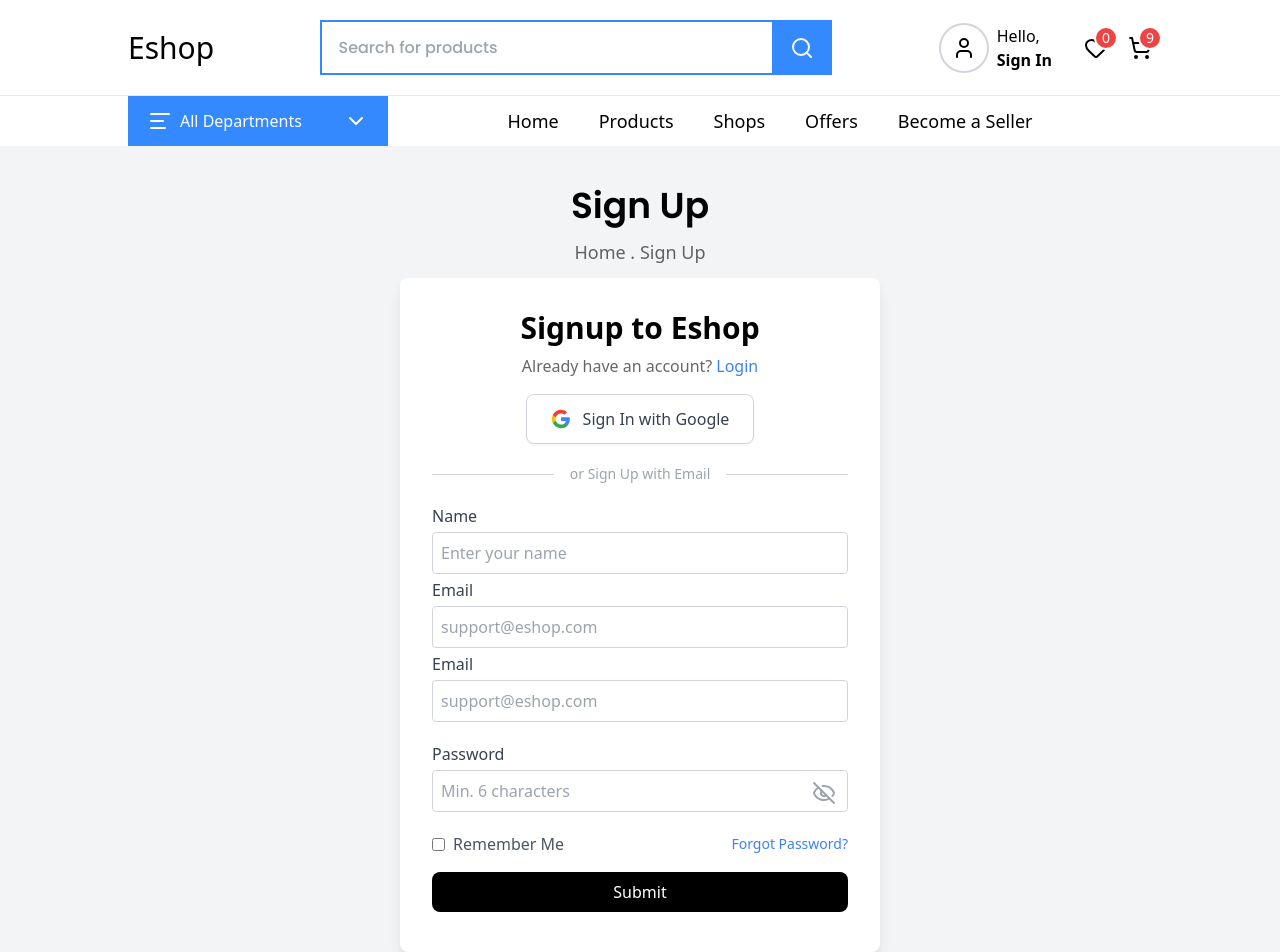
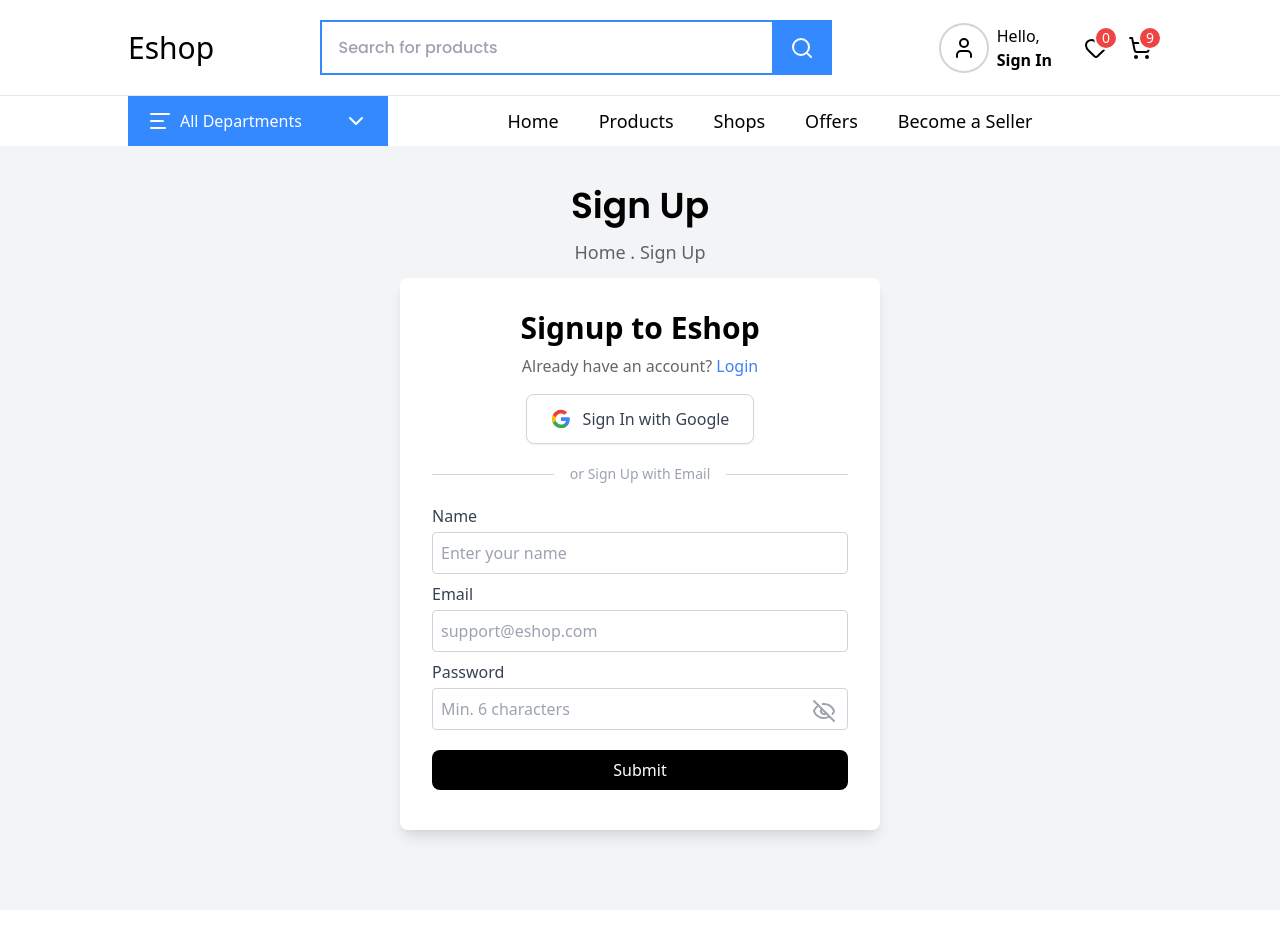
Before and after one commit to shayandutta/eshop, a Next.js app in the folder apps/user-ui/: page /signup in a window 1280 px wide. Shown: the top 952 px of the page. After the commit the page ends 910 px from the top, so only its background shows below. Built offline with nearby package versions, Linux system fonts and the light colour scheme.

Commit message:
feat: added sign up with tanstack

```diff
--- a/apps/user-ui/src/app/(routes)/login/page.tsx
+++ b/apps/user-ui/src/app/(routes)/login/page.tsx
@@ -75,7 +75,7 @@
               </p>
             )}
 
-            <label className="block text-gray-700 mt-4 mb-1">Password</label>
+            <label className="block text-gray-700 mt-2 mb-1">Password</label>
             <div className="relative">
               <input
                 type={passwordVisible ? 'text' : 'password'}
--- a/apps/user-ui/src/app/(routes)/signup/page.tsx
+++ b/apps/user-ui/src/app/(routes)/signup/page.tsx
@@ -1,10 +1,12 @@
 'use client';
 import GoogleButton from '@/shared/components/google-button';
+import { useMutation } from '@tanstack/react-query';
 import { Eye, EyeOff } from 'lucide-react';
 import Link from 'next/link';
 import { useRouter } from 'next/navigation';
-import React, { useState } from 'react';
-import { useForm } from 'react-hook-form';
+import React, { useRef, useState } from 'react';
+import { set, useForm } from 'react-hook-form';
+import axios from 'axios';
 
 type FormData = {
   name: string;
@@ -15,7 +17,13 @@
 const SignUp = () => {
   const [passwordVisible, setPasswordVisible] = useState(false);
   const [serverError, setServerError] = useState<string | null>(null);
+  const [showOtp, setShowOtp] = useState(false);
   const [rememberMe, setRememberMe] = useState(false);
+  const [canResend, setCanResend] = useState(true);
+  const [timer, setTimer] = useState(60);
+  const [otp, setOtp] = useState(['', '', '', '']);
+  const [userData, setUserData] = useState<FormData | null>(null);
+  const inputRefs = useRef<(HTMLInputElement | null)[]>([]);
   const router = useRouter();
 
   const {
@@ -24,9 +32,73 @@
     formState: { errors },
   } = useForm<FormData>();
 
+  const startResendTimer = () => {
+    const interval = setInterval(() => {
+      setTimer((prev) => {
+        if (prev <= 1) {
+          clearInterval(interval);
+          setCanResend(true);
+          return 0; // reset timer for next time
+        }
+        return prev - 1;
+      });
+    }, 1000);
+  };
+
+  const signupMutation = useMutation({
+    mutationFn: async (data: FormData) => {
+      // Backend exposes the register route at POST /api/v1/register
+      const response = await axios.post(
+        `${process.env.NEXT_PUBLIC_SERVER_URI}/auth/api/v1/register`,
+        data,
+      );
+      return response.data;
+    },
+    onSuccess: (_, formData) => {
+      setUserData(formData);
+      setShowOtp(true);
+      setCanResend(false);
+      setTimer(60);
+      startResendTimer();
+    },
+  });
+
   const onSubmit = (data: FormData) => {
+    // console.log('Form Data:', data);
+    signupMutation.mutate(data);
+  };
 
+  const handleOtpChange = (index: number, value: string) => {
+    // Allow empty string so Backspace can clear the input when user deletes
+    if (value === '') {
+      const newOtp = [...otp];
+      newOtp[index] = '';
+      setOtp(newOtp);
+      return;
+    }
+    // Accept only a single digit (handle paste by taking last digit)
+    const lastChar = value.slice(-1);
+    if (!/^[0-9]$/.test(lastChar)) return;
+
+    const newOtp = [...otp];
+    newOtp[index] = lastChar;
+    setOtp(newOtp);
+    // Move focus to next input after a valid digit
+    if (index < inputRefs.current.length - 1) {
+      inputRefs.current[index + 1]?.focus();
+    }
   };
+
+  const handleOtpKeyDown = (
+    index: number,
+    e: React.KeyboardEvent<HTMLInputElement>,
+  ) => {
+    if (e.key === 'Backspace' && !otp[index] && index > 0) {
+      inputRefs.current[index - 1]?.focus();
+    }
+  };
+
+  const resendOtp = () => {};
 
   return (
     <div className="w-full pt-10 pb-20 min-h-[85vh] bg-gray-100">
@@ -55,7 +127,8 @@
             <div className="flex-1 border-t border-gray-300" />
           </div>
 
-          {/* FORM */}
+          {/* otp based dynamic rendering */}
+          {!showOtp ? (
             <form onSubmit={handleSubmit(onSubmit)}>
               <label className="block text-gray-700 mb-1">Name</label>
               <input
@@ -66,12 +139,8 @@
                   required: 'Name is required',
                 })}
               />
-            {errors.name && (
-              <p className="text-red-500 text-sm">
-                {String(errors.name.message)}
-              </p>
-            )}
-            <label className="block text-gray-700 mb-1">Email</label>
+
+              <label className="block text-gray-700 mb-1 mt-1">Email</label>
               <input
                 type="email"
                 placeholder="support@eshop.com"
@@ -90,26 +159,7 @@
                 </p>
               )}
 
-            <label className="block text-gray-700 mb-1">Email</label>
-            <input
-              type="email"
-              placeholder="support@eshop.com"
-              className="w-full p-2 border border-gray-300 outline-0 !rounded mb-1"
-              {...register('email', {
-                required: 'Email is required',
-                pattern: {
-                  value: /^[a-zA-Z0-9._%-+]+@[a-zA-Z0-9.-]+\.[a-zA-Z]{2,4}$/,
-                  message: 'Invalid email address',
-                },
-              })}
-            />
-            {errors.email && (
-              <p className="text-red-500 text-sm">
-                {String(errors.email.message)}
-              </p>
-            )}
-
-            <label className="block text-gray-700 mt-4 mb-1">Password</label>
+              <label className="block text-gray-700 mt-1 mb-1">Password</label>
               <div className="relative">
                 <input
                   type={passwordVisible ? 'text' : 'password'}
@@ -136,23 +186,9 @@
                   </p>
                 )}
               </div>
-            <div className="flex justify-between items-center my-4">
-              <label className="flex items-center text-gray-600">
-                <input
-                  type="checkbox"
-                  className="mr-2"
-                  checked={rememberMe}
-                  onChange={() => setRememberMe(!rememberMe)}
-                />
-                Remember Me
-              </label>
-              <Link href={'/forgot-password'} className="text-blue-500 text-sm">
-                Forgot Password?
-              </Link>
-            </div>
               <button
                 type="submit"
-              className="w-full bg-black text-white py-2 rounded-lg cursor-pointer mb-2"
+                className="w-full bg-black text-white py-2 rounded-lg cursor-pointer mb-2 mt-4"
               >
                 Submit
               </button>
@@ -163,6 +199,44 @@
                 </p>
               )}
             </form>
+          ) : (
+            <div>
+              <h3 className="text-xl font-semibold text-center mb-4">
+                Enter Otp
+              </h3>
+              <div className="flex justify-center gap-6">
+                {otp?.map((digit, index) => (
+                  <input
+                    key={index}
+                    type="text"
+                    ref={(el) => {
+                      if (el) inputRefs.current[index] = el;
+                    }}
+                    maxLength={1}
+                    className="w-12 h-12 text-center border border-gray-300 outline-none !rounded"
+                    value={digit}
+                    onChange={(e) => handleOtpChange(index, e.target.value)}
+                    onKeyDown={(e) => handleOtpKeyDown(index, e)}
+                  />
+                ))}
+              </div>
+              <button className="w-full mt-4 text-lg cursor-pointer bg-blue-500 text-white py-2 rounded-lg">
+                Verify OTP
+              </button>
+              <p className="text-center text-sm mt-4">
+                {canResend ? (
+                  <button
+                    onClick={resendOtp}
+                    className="text-blue-500 cursor-pointer"
+                  >
+                    Resend OTP
+                  </button>
+                ) : (
+                  `Resend OTP in ${timer}s`
+                )}
+              </p>
+            </div>
+          )}
         </div>
       </div>
     </div>
--- a/apps/user-ui/src/app/layout.tsx
+++ b/apps/user-ui/src/app/layout.tsx
@@ -1,5 +1,6 @@
 import { Header } from '@/shared/widgets';
 import './global.css';
+import Providers from './providers';
 
 import {Poppins, Roboto} from 'next/font/google'
 
@@ -28,8 +29,11 @@
   return (
     <html lang="en">
       <body className={`${roboto.variable} ${poppins.variable}`}>
-        <Header/>
-        {children}</body>
+        <Providers>
+          <Header/>
+          {children}
+        </Providers>
+          </body>
     </html>
   );
 }
--- /dev/null
+++ b/apps/user-ui/src/app/providers.tsx
@@ -0,0 +1,15 @@
+'use client'
+
+import React, { useState } from 'react'
+import { QueryClient, QueryClientProvider } from '@tanstack/react-query';
+
+const providers = ({children}:{children:React.ReactNode}) => {
+    const [queryClient] = useState(()=> new QueryClient())
+  return (
+    <QueryClientProvider client={queryClient}>
+      {children}
+    </QueryClientProvider>
+  )
+}
+
+export default providers
```
Also changed, not shown: 1 other file (tests, documents, lock files or other folders). Lines whose indentation alone changed are shown as unchanged.
